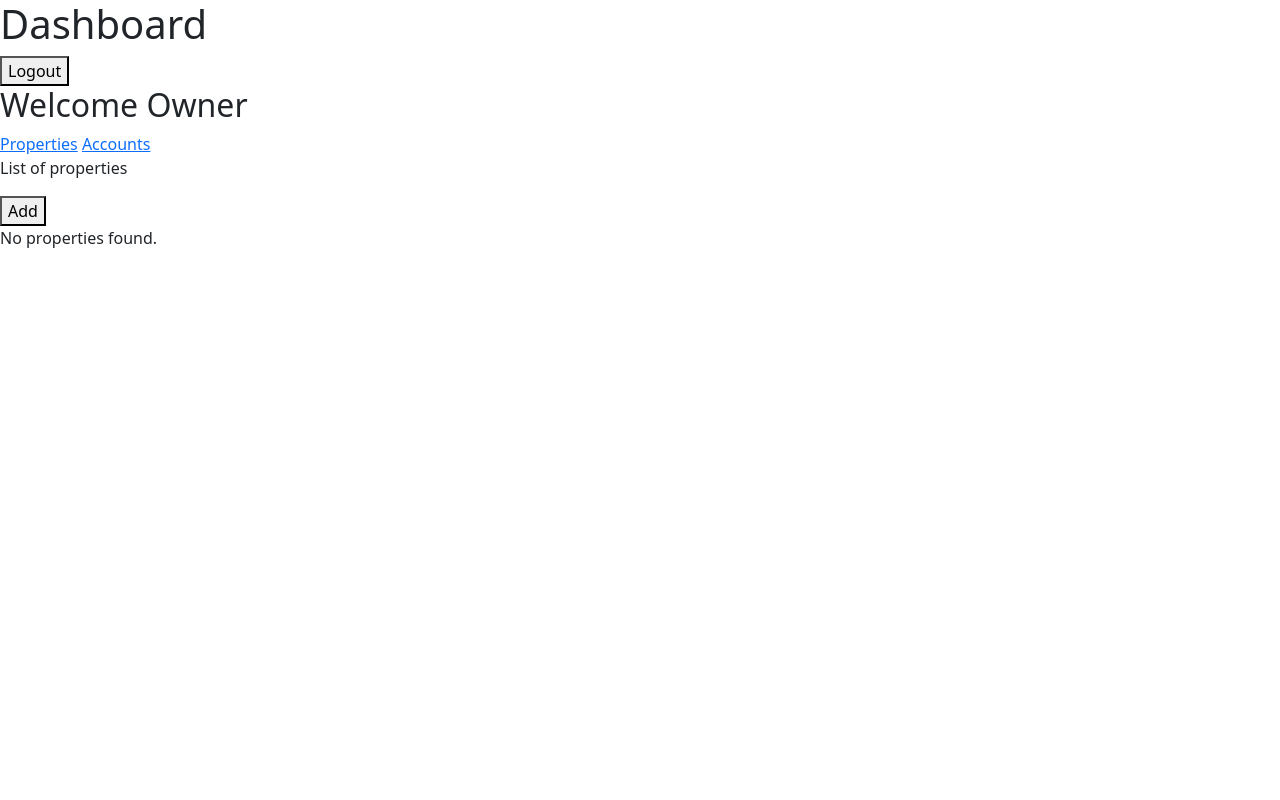
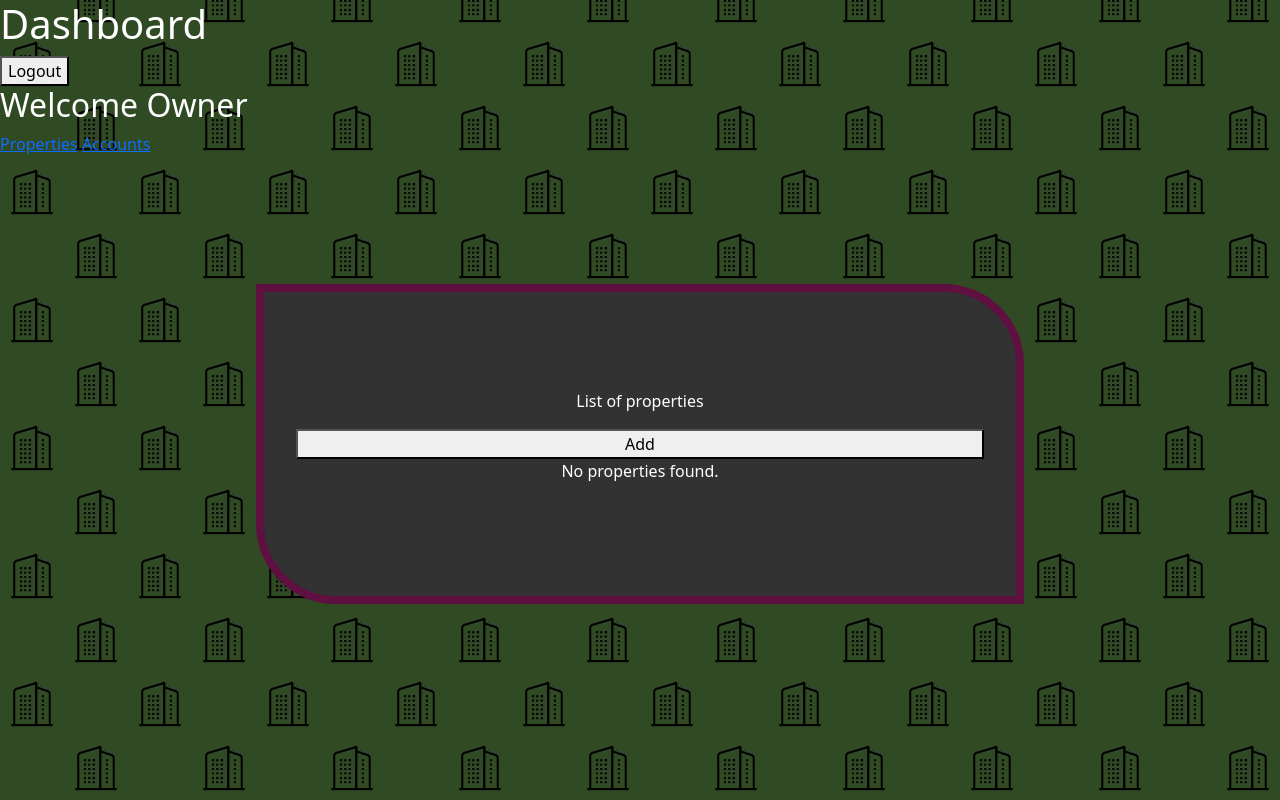
Before and after one commit to kemoycampbell/myProperty, a SvelteKit app in the folder code/: page /dashboard/owner/properties in a window 1280 px wide. Built offline with nearby package versions, Linux system fonts and the light colour scheme.

Commit message:
More CSS for pages in Layouts

```diff
--- a/code/src/routes/dashboard/+layout.svelte
+++ b/code/src/routes/dashboard/+layout.svelte
@@ -8,12 +8,42 @@
 	}
 </script>
 
-<div>
-	<header>
+<div id="star-pattern">
+
 		<h1>Dashboard</h1>
 		<button on:click={handleLogout}>Logout</button>
-	</header>
+
 	<main>
 		<slot />
 	</main>
 </div>
+
+<style>
+	#star-pattern {
+		background-image: url('../../components/myBuilding.png');
+		background-size: 10%;
+		position: absolute;
+		left: 50%;
+        background-color: rgb(48, 75, 36);
+		top: 0px;
+		translate: -50% 0%;
+		z-index: 1;
+		height: 100%;
+		width: 100%;
+		min-width: 1200px;
+		animation: pan 180s linear infinite;
+		overflow: hidden;
+		will-change: background-position;
+		color: white;
+	}
+
+
+	@keyframes pan {
+		0% {
+			background-position: 0% 0%;
+		}
+		100% {
+			background-position: 100% 0%;
+		}
+	}
+</style>
--- a/code/src/routes/dashboard/owner/+layout.svelte
+++ b/code/src/routes/dashboard/owner/+layout.svelte
@@ -1,10 +1,22 @@
-<div>
+<div id="star-container">
     <header>
-        <h2>Welcome Owner</h2>
+        <h2 class="hello">Welcome Owner</h2>
         <a href="/dashboard/owner/properties">Properties</a>
         <a href="/dashboard/owner/accounts">Accounts</a>
+
     </header>
     <main>
         <slot />
     </main>
 </div>
+
+
+<style>
+    #star-container {
+		height: 100vh;
+		overflow: hidden;
+		position: relative;
+	}
+
+
+</style>
--- a/code/src/routes/dashboard/owner/accounts/+page.svelte
+++ b/code/src/routes/dashboard/owner/accounts/+page.svelte
@@ -1,11 +1,11 @@
 <script>
-    import { onMount } from "svelte";
-    import { goto } from "$app/navigation";
+	import { onMount } from 'svelte';
+	import { goto } from '$app/navigation';
 
 	let users = [];
 
 	async function fetchUsers() {
-        const response = await fetch("http://localhost:5173/api/user");
+		const response = await fetch('http://localhost:5173/api/user');
 		const data = await response.json();
 		users = data.users;
 	}
@@ -26,12 +26,16 @@
 		console.log(`account ${id} deleted`);
 	}
 </script>
+<div id="body">
+    <div id="partition1">
+        <p id="login-Title">List of Accounts</p>
+        <button id="accountAddButton" on:click={() => goto('/dashboard/owner/accounts/add')}>Add</button>
+    </div>
 
-<div>
-    <p>List of accounts</p>
-    <button on:click={() => goto('/dashboard/owner/accounts/add')}>Add</button>
 
-    <ul>
+
+    <div id="class-box">
+	<ul style="color: white;">
 		{#if users.length > 0}
 			{#each users as user}
 				<li>
@@ -47,3 +51,107 @@
 		{/if}
 	</ul>
 </div>
+</div>
+
+
+
+<style>
+	#body {
+		justify-items: center;
+		width: 100%;
+		display: flex;
+        flex-direction: column;
+		align-items: center;
+		justify-content: center;
+		position: absolute;
+		left: 0px;
+		z-index: 10;
+		overflow: hidden;
+		position: relative;
+	}
+
+	#class-box {
+		width: 60vw;
+		height: 40vh;
+		max-width: 800px;
+		max-height: 600px;
+		background-color: rgb(50, 50, 50);
+		border: 0.5rem solid #5f0f40;
+		border-top-right-radius: 5rem;
+		border-bottom-left-radius: 5rem;
+
+		padding: 2rem;
+		text-align: center;
+		display: flex;
+		flex-direction: column;
+		justify-content: center;
+	}
+
+	#login-Form {
+		display: flex;
+		flex-direction: column;
+		justify-items: center;
+		font-family: 'Gill Sans', 'Gill Sans MT', Calibri, 'Trebuchet MS', sans-serif;
+		align-items: center;
+	}
+
+	#login-Title {
+		font-family: 'Gill Sans', 'Gill Sans MT', Calibri, 'Trebuchet MS', sans-serif;
+		font-size: 50px;
+		color: #0f4c5c;
+		-webkit-text-stroke: 0.5px whitesmoke;
+		justify-self: center;
+	}
+
+	::-webkit-input-placeholder {
+		text-align: center;
+	}
+
+	#star-container {
+		height: 100vh;
+		overflow: hidden;
+		position: relative;
+	}
+
+	#star-pattern {
+		background-image: url('../../../../components/myBuilding.png');
+		background-size: 10%;
+		position: absolute;
+		left: 50%;
+		background-color: rgb(84, 120, 67);
+		top: 0px;
+		translate: -50% 0%;
+		z-index: 1;
+		height: 100%;
+		width: 100%;
+		min-width: 1200px;
+		opacity: 0.5;
+		animation: pan 180s linear infinite;
+		overflow: hidden;
+		will-change: background-position;
+	}
+
+    #partition1{
+        display: flex;
+        flex-direction: row;
+        align-items: center;
+        column-gap: 0.51rem;
+    }
+
+	#accountAddButton {
+		border-radius: 15px;
+		background: #73ad21;
+		padding: 10px;
+		width: 13.5%;
+		height: 13.5%;
+	}
+
+	@keyframes pan {
+		0% {
+			background-position: 0% 0%;
+		}
+		100% {
+			background-position: 100% 0%;
+		}
+	}
+</style>
--- a/code/src/routes/dashboard/owner/accounts/add/+page.svelte
+++ b/code/src/routes/dashboard/owner/accounts/add/+page.svelte
@@ -1,5 +1,5 @@
 <script>
-    import { goto } from "$app/navigation";
+	import { goto } from '$app/navigation';
 
 	let firstName = '';
 	let lastName = '';
@@ -35,41 +35,36 @@
 </script>
 
 <div>
-    <h1>Create account</h1>
+	<h1 style="text-align: center;">Create account</h1>
 
-    <form on:submit|preventDefault={handleRegister}>
+	<form id="add-form" on:submit|preventDefault={handleRegister}>
 		<label>
-            First Name:
-            <input type="text" bind:value={firstName} required />
+			<input type="text" bind:value={firstName} placeholder="First Name" required />
 		</label>
 		<br />
 
 		<label>
-            Last Name:
-            <input type="text" bind:value={lastName} required />
+			<input type="text" bind:value={lastName} placeholder="Last Name" required />
 		</label>
 		<br />
 
 		<label>
-            Email:
-            <input type="email" bind:value={email} required />
+			<input type="email" bind:value={email} placeholder="E-Mail" required />
 		</label>
 		<br />
 
 		<label>
-            Username:
-            <input type="text" bind:value={username} required />
+			<input type="text" bind:value={username} placeholder="Username" required />
 		</label>
 		<br />
 
 		<label>
-            Password:
-            <input type="password" bind:value={password} required />
+			<input type="password" bind:value={password} placeholder="Password" required />
 		</label>
 		<br />
 
 		<label>
-            Role:
+
 			<select bind:value={role} required>
 				<option value="" disabled selected>Select a role</option>
 				{#each roles as roleOption}
@@ -82,3 +77,21 @@
 		<button type="submit">Save</button>
 	</form>
 </div>
+
+<style>
+
+    #add-form{
+        display: flex;
+        flex-wrap: wrap;
+        flex-direction: column;
+        width: 100%;
+        height: 100%;
+        align-items: center;
+    }
+
+    ::-webkit-input-placeholder {
+            text-align: center;
+    }
+
+
+</style>
--- a/code/src/routes/dashboard/owner/properties/+page.svelte
+++ b/code/src/routes/dashboard/owner/properties/+page.svelte
@@ -61,7 +61,10 @@
     }
 </script>
 
-<div>
+
+
+<div id="body">
+<div id="class-box">
     <p>List of properties</p>
     <button on:click={() => goto('/dashboard/owner/properties/add')}>Add</button>
 
@@ -80,3 +83,45 @@
         <p>No properties found.</p>
     {/if}
 </div>
+</div>
+
+<style>
+	#body {
+		justify-items: center;
+		padding-top: 10%;
+		width: 100%;
+		display: flex;
+		align-items: center;
+		justify-content: center;
+		position: absolute;
+		left: 0px;
+		z-index: 10;
+        overflow: hidden;
+        position: relative;
+
+	}
+
+	#class-box {
+		width: 60vw;
+		height: 40vh;
+		max-width: 800px;
+		max-height: 600px;
+		background-color: rgb(50, 50, 50);
+		border: 0.5rem solid #5f0f40;
+		border-top-right-radius: 5rem;
+		border-bottom-left-radius: 5rem;
+
+		padding: 2rem;
+		text-align: center;
+		display: flex;
+		flex-direction: column;
+		justify-content: center;
+	}
+
+
+
+    ::-webkit-input-placeholder {
+            text-align: center;
+    }
+
+</style>
```
Also changed, not shown: code/src/routes/dashboard/owner/accounts/[id]/edit/+page.svelte (+3 -6 lines). Lines whose indentation alone changed are shown as unchanged.
